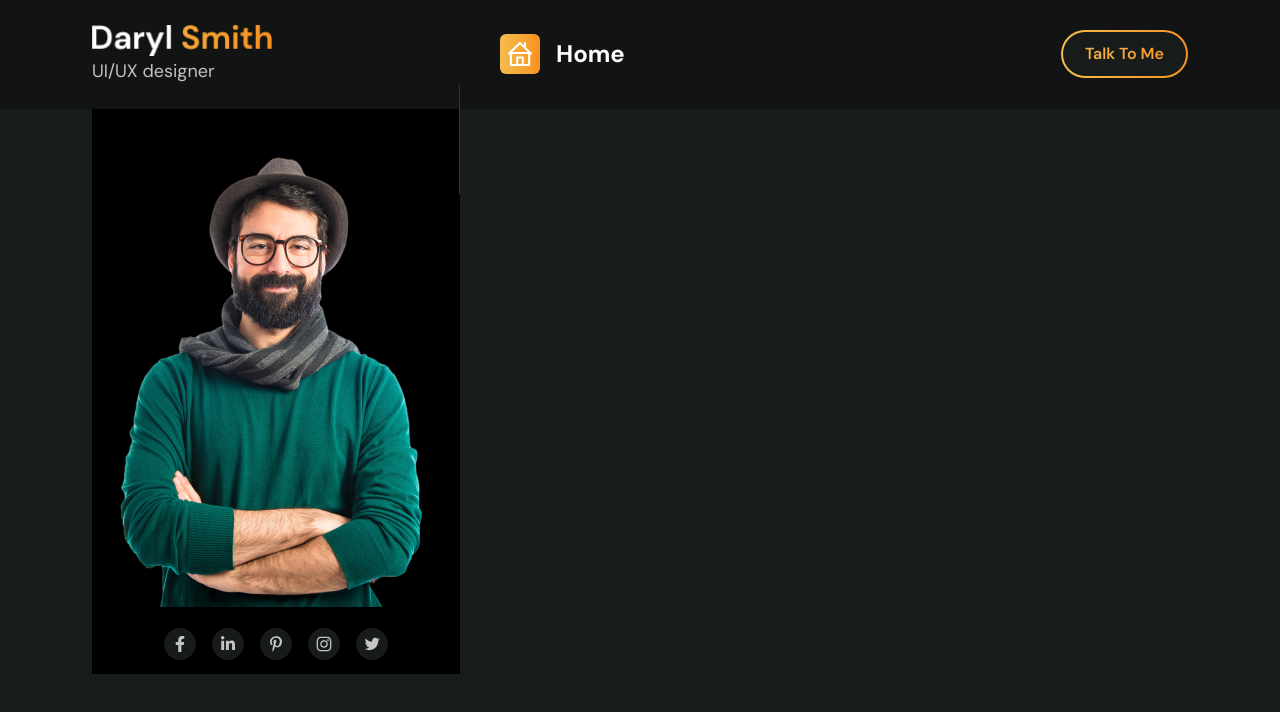
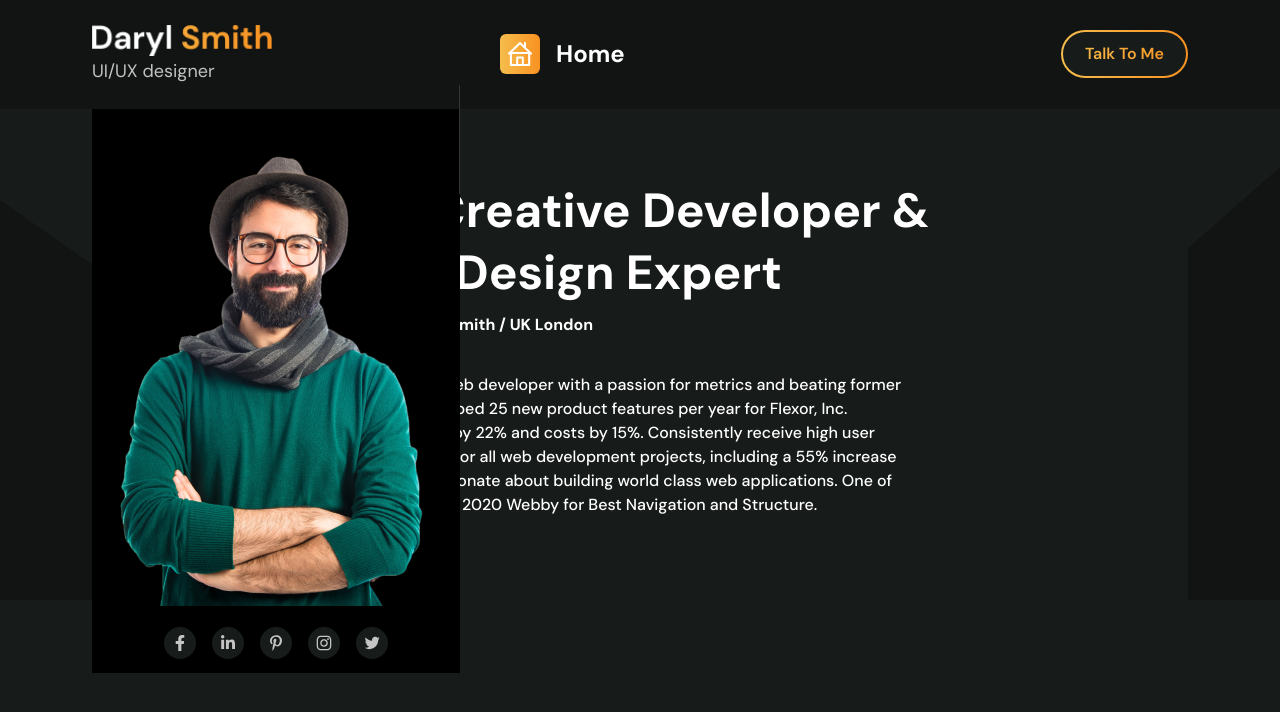
Before and after one commit to rayan2228/themefisher, a Next.js app: page / in a window 1280 px wide. Shown: the top 712 px of the page. Built offline with nearby package versions, Linux system fonts and the light colour scheme.

Commit message:
feat: Update layout and styles for header, hero, and introduction sections; add utility container

```diff
--- a/src/app/globals.css
+++ b/src/app/globals.css
@@ -7,11 +7,15 @@
   --color-bg-one: #171b1a;
   --color-bg-two: #121414;
   --color-bg-three: #353535;
-  --color-bg-four: #171B1A;
   --color-text-one: #c2c2c2;
 }
 body {
   @apply bg-bg-one text-white;
+}
+
+@utility container {
+  max-width: 1320px;
+  margin: 0 auto;
 }
 
 @utility gradient-bg {
--- a/src/app/page.tsx
+++ b/src/app/page.tsx
@@ -3,11 +3,11 @@ import Hero from "@/sections/Hero";
 
 export default function Home() {
   return (
-    <section className="min-h-screen">
+    // <section className="max-h-screen">
+    <>
       <Header />
-      <div>
-        <Hero />
-      </div>
-    </section>
+      <Hero />
+    </>
+    // </section>
   );
 }
--- a/src/components/SocialIcons.tsx
+++ b/src/components/SocialIcons.tsx
@@ -40,7 +40,7 @@ const SocialIcons = () => {
             {
                 socialDetails.map((item, index) => {
                     return (
-                        <Link key={index} href={item.url} target="_blank" className="w-8 h-8 rounded-full flex items-center justify-center bg-bg-four">
+                        <Link key={index} href={item.url} target="_blank" className="w-8 h-8 rounded-full flex items-center justify-center bg-bg-one">
                             <Image src={item.icon} alt={item.name} />
                         </Link>
                     )
--- a/src/sections/Header.tsx
+++ b/src/sections/Header.tsx
@@ -3,11 +3,12 @@ import Button from "@/components/Button"
 import Image from "next/image"
 const Header = () => {
     return (
-        <header className="flex px-23 py-6 items-center bg-bg-two w-full sticky top-0 left-0 ">
+        <header className="flex px-23 py-6 items-center bg-bg-two w-full fixed z-50 top-0 left-0 ">
             <div className="min-w-[368px] after:content-[''] after:w-[1px] after:h-[180%] after:bg-bg-three  after:absolute after:top-[-24] after:right-0 relative">
                 <Image src={"/logo.png"} alt="logo" width={180} height={32} />
                 <h6 className="text-lg text-text-one">UI/UX designer</h6>
             </div>
+            <div className="container">
                 <div className="flex items-center  justify-between flex-1 ml-10">
                     <div className="flex items-center gap-4">
                         <span className="w-10 h-10 rounded-md flex items-center justify-center gradient-bg">
@@ -17,6 +18,7 @@ const Header = () => {
                     </div>
                     <Button />
                 </div>
+            </div>
         </header>
     )
 }
--- a/src/sections/Hero.tsx
+++ b/src/sections/Hero.tsx
@@ -1,12 +1,26 @@
-import Image from "next/image"
-import meImg from "@/app/assets/images/me.png"
-import SocialIcons from "@/components/SocialIcons"
+import leftShape from "@/app/assets/images/left-shape.png";
+import meImg from "@/app/assets/images/me.png";
+import rightShape from "@/app/assets/images/right-shape.png";
+import SocialIcons from "@/components/SocialIcons";
+import Image from "next/image";
+import Introduction from "./Introduction";
 const Hero = () => {
     return (
-        <section className="flex px-23">
-            <div className=" min-w-[368px] bg-black flex flex-col justify-center items-center">
-                <Image src={meImg} alt="me"/>
-                <SocialIcons/>
+        <section className=" mt-27">
+            <Image src={leftShape} alt="bg" className="object-cover fixed bottom-50 left-0" />
+            <Image src={rightShape} alt="bg" className="object-cover fixed bottom-50 right-0" />
+            <div className="px-23">
+                <div className="fixed">
+                    <div className="min-w-[368px] bg-black flex flex-col justify-center items-center ">
+                        <Image src={meImg} alt="me" />
+                        <SocialIcons />
+                    </div>
+                </div>
+                <div className="container">
+                    <div className="pt-10 pb-14  ml-[220px]">
+                        <Introduction />
+                    </div>
+                </div>
             </div>
         </section>
     )
--- /dev/null
+++ b/src/sections/Introduction.tsx
@@ -0,0 +1,21 @@
+import React from 'react'
+
+const Introduction = () => {
+    return (
+        <div>
+            <h5 className='font-bold gradient-text'>INTRODUCTION</h5>
+            <h1 className='font-bold text-5xl max-w-[620px] my-2 leading-[130%]'>I&apos;m a Creative Developer &
+                UI/UX Design Expert</h1>
+            <h4 className='font-bold'>24 years   /   Robert Smith   /   UK London</h4>
+            <p className='font-medium mt-9 max-w-[591px]'>Prolific, full stack web developer with a passion for metrics and beating former
+                &quot;best-yets. Prototyped 25 new product features per year for Flexor, Inc.
+                Decreased rework by 22% and costs by 15%. Consistently receive high
+                user experience scores for all web development projects, including a
+                55% increase for Flexor, Inc. Passionate about building world class web
+                applications. One of my sites received a 2020 Webby for Best
+                Navigation and Structure.</p>
+        </div>
+    )
+}
+
+export default Introduction
```
Lines whose indentation alone changed are shown as unchanged.
